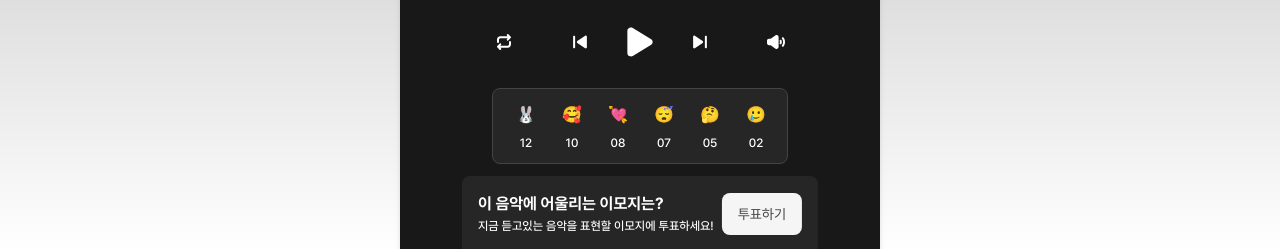
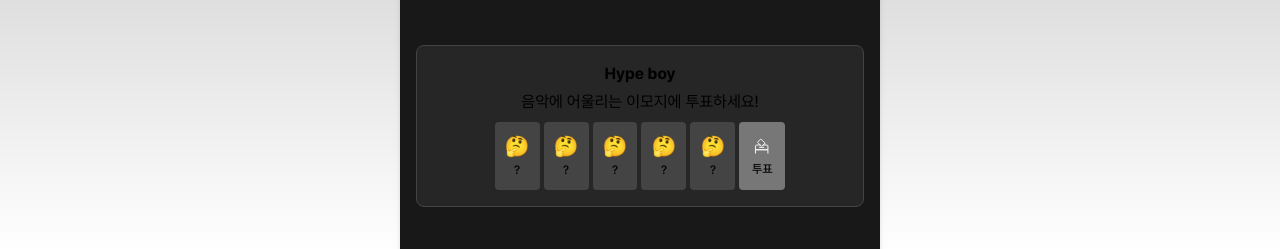
Before and after one commit to EmoHiphopSeason2/mz2mo-client, a Next.js app: page /playing in a window 1280 px wide. Shown: the part 548-797 px from the top of the page. Built offline with nearby package versions, Linux system fonts and the light colour scheme.

Commit message:
[MZO-65] 이모지 피커 UI 수정 및 임시 이모지 데이터 추가 (#44)

```diff
--- a/src/app/playing/page.tsx
+++ b/src/app/playing/page.tsx
@@ -2,18 +2,16 @@
 
 import dynamic from 'next/dynamic';
 
-import { useAtom } from 'jotai';
-
+import SearchIcon from '@/assets/icons/search.svg';
+import VoteIcon from '@/assets/icons/vote.svg';
 import EmojiPicker from '@/components/EmojiPicker';
-import BasicButton from '@/components/button/BasicButton';
 import Header from '@/components/header/Header';
 import PreviousButton from '@/components/header/PreviousButton';
 import { Playlist, PlaylistButton, usePlaylist } from '@/components/playlist';
-import EmojiVoteList from '@/domains/playing/emoji-list';
 import PlayController from '@/domains/playing/play-controller';
 import VinylRecordList from '@/domains/playing/vinyl-record';
-import { useToast } from '@/hooks/useToast';
-import { controlOpenEmojiPickerAtom } from '@/stores/emoji-picker';
+import useDisclosure from '@/hooks/useDisclosure';
+import FormatUtil from '@/utils/format';
 
 const YoutubePlayer = dynamic(
   () => import('@/components/youtube-player/YoutubePlayer'),
@@ -22,23 +20,58 @@ const YoutubePlayer = dynamic(
   },
 );
 
+// @note: 임시 데이터
+const EMOJI_LIST = [
+  {
+    id: 'emoji-1',
+    unicode: 'U+1F601',
+    count: 434,
+  },
+  {
+    id: 'emoji-2',
+    unicode: 'U+1F602',
+    count: 212,
+  },
+  {
+    id: 'emoji-3',
+    unicode: 'U+1F60D',
+    count: 123,
+  },
+  {
+    id: 'emoji-4',
+    unicode: 'U+1F621',
+    count: 12,
+  },
+  {
+    id: 'emoji-5',
+    unicode: 'U+1F62D',
+    count: 1,
+  },
+];
+
 const PlayingPage = () => {
-  const { toast } = useToast();
   const { isOpenPlaylist } = usePlaylist();
-  const [isEmojiPickerOpen, setIsEmojiPickerOpen] = useAtom(
-    controlOpenEmojiPickerAtom,
-  );
-
-  const handleOpenEmojiPickerButton = () => {
-    setIsEmojiPickerOpen(true);
-  };
-
-  // NOTE: 임시 토스트 테스트용
-  const toastTest = () => {
-    toast.success({ title: 'temp title', message: 'temp message' });
-  };
+  const emojiPickerDisclosure = useDisclosure();
 
   const PlaylistComponent = isOpenPlaylist ? <Playlist /> : null;
+  const isVoted = localStorage.getItem('hype boy'); // @fixme: 음악 제목으로 변경
+
+  // @note: local storage에 해당 음악에 대한 투표 기록이 있는지 확인
+  const emojiList = isVoted
+    ? EMOJI_LIST
+    : Array.from({ length: 5 }).map((_, index) => {
+        return {
+          id: index,
+          unicode: 'U+1F914',
+          count: null,
+        };
+      });
+
+  const handleEmojiButton = (
+    e: React.MouseEvent<HTMLButtonElement, MouseEvent>,
+  ) => {
+    console.log(e.target);
+  };
 
   return (
     <>
@@ -55,28 +88,38 @@ const PlayingPage = () => {
       <div className="flex flex-col py-2 my-auto">
         <VinylRecordList />
         <PlayController />
-        <EmojiVoteList />
+        <div className="flex flex-col items-center p-4 m-4 bg-gray-900 border border-gray-800 rounded-lg">
+          <h2 className="text-subtitle1">Hype boy</h2>
+          <p className="mt-1">음악에 어울리는 이모지에 투표하세요!</p>
+          <ol className="flex gap-1 mt-2">
+            {emojiList.map((emoji) => (
+              <li
+                key={emoji.id}
+                className="flex flex-col items-center justify-center p-2.5 bg-gray-800 rounded"
+              >
+                <span className="text-xl">
+                  {FormatUtil.formatUnicodeToEmoji(emoji.unicode)}
+                </span>
+                <span className="text-caption w-[23px] text-center">
+                  {emoji.count ?? '?'}
+                </span>
+              </li>
+            ))}
+            <button
+              onClick={emojiPickerDisclosure.open}
+              className="flex flex-col items-center justify-center p-2.5 bg-gray-600 rounded cursor-pointer text-caption"
+            >
+              {isVoted ? <SearchIcon /> : <VoteIcon />}
+              {isVoted ? '' : '투표'}
+            </button>
+          </ol>
+        </div>
       </div>
-      {isEmojiPickerOpen ? (
-        <EmojiPicker className="fixed bottom-0 -translate-x-1/2 left-1/2" />
-      ) : (
-        <div className="fixed bottom-0 justify-between items-center flex gap-2 p-4 max-w-[440px] -translate-x-1/2 bg-gray-900 rounded-t-lg left-1/2">
-          <div className="flex flex-col whitespace-nowrap">
-            <h4 className="text-white text-subtitle1">
-              이 음악에 어울리는 이모지는?
-            </h4>
-            <p className="text-white text-caption">
-              지금 듣고있는 음악을 표현할 이모지에 투표하세요!
-            </p>
-          </div>
-          <BasicButton
-            onClick={handleOpenEmojiPickerButton}
-            size="sm"
-            className="max-h-12"
-          >
-            <p className="text-body3 whitespace-nowrap">투표하기</p>
-          </BasicButton>
-        </div>
+      {emojiPickerDisclosure.isOpen && (
+        <EmojiPicker
+          className="fixed bottom-0"
+          onClose={emojiPickerDisclosure.close}
+        />
       )}
       {PlaylistComponent}
       <YoutubePlayer />
--- a/src/components/EmojiPicker.tsx
+++ b/src/components/EmojiPicker.tsx
@@ -3,81 +3,67 @@
 import React, { useState } from 'react';
 
 import clsx from 'clsx';
-import { useAtomValue, useSetAtom } from 'jotai';
+import { motion } from 'framer-motion';
 
 import CloseIcon from '@/assets/icons/close.svg';
 import AppPortal from '@/components/app-portal';
 import EmojiButton from '@/components/button/EmojiButton';
-import {
-  controlEmojiPickerCurrentSongAtom,
-  controlOpenEmojiPickerAtom,
-} from '@/stores/emoji-picker/actions';
-
-// FIX: 서버로부터 emoji 불러오기
-const emojis = [
-  { id: 'rabbit', icon: '🐰' },
-  { id: 'lovely', icon: '🥰' },
-  { id: 'cupid', icon: '💘' },
-  { id: 'sleepy', icon: '😴' },
-  { id: 'curious', icon: '🤔' },
-  { id: 'sad', icon: '🥲' },
-];
+import { TEMP_EMOJI } from '@/emoji';
+import FormatUtil from '@/utils/format';
 
 interface EmojiPickerProps {
+  onClose: () => void;
   className?: React.ComponentProps<'div'>['className'];
 }
 
-const EmojiPicker = ({ className }: EmojiPickerProps) => {
+const EmojiPicker = ({ onClose, className }: EmojiPickerProps) => {
   const [iconId, setIconId] = useState<string | null>(); // FIXME: 투표한 이모지의 id로 설정, 없다면 null
-  const setIsOpen = useSetAtom(controlOpenEmojiPickerAtom);
-  const currentSong = useAtomValue(controlEmojiPickerCurrentSongAtom);
 
   const handleIconButton = (
     e: React.MouseEvent<HTMLButtonElement, MouseEvent>,
   ) => {
     // TODO: api 호출 및 투표 결과 모달
     !!e.currentTarget?.id && setIconId(e.currentTarget?.id);
-  };
-
-  const handleCloseButton = () => {
-    setIsOpen(false);
+    // @ fixme: 현재 재생중인 음악 제목으로 변경
+    localStorage.setItem('hype boy', e.currentTarget.value);
   };
 
   return (
     <AppPortal.Wrapper portalName="emoji-picker-portal">
-      <div
+      <motion.div
+        initial={{ y: 100, opacity: 0 }}
+        animate={{ y: 0, opacity: 1 }}
         className={clsx(
           className,
-          'break-keep max-w-m px-4 py-4 bg-gray-900 rounded-t-lg',
+          'break-keep max-w-[480px] w-full px-4 py-6 bg-gray-900 rounded-t-lg',
         )}
       >
-        <div className="flex items-start justify-between gap-2 pb-4 border-b border-b-gray-500">
-          <div className="flex flex-col">
-            <span className="text-subtitle1">
-              {currentSong} 음악에 어울리는 이모지는?
-            </span>
-            <span className="text-caption">
-              아래 이모지 중 노래를 대표할 이모지 1개를 선택하세요!
-            </span>
+        <div className="flex flex-col items-center justify-between gap-1">
+          <div className="relative flex justify-center w-full">
+            <h2 className="text-subtitle1">이모지 투표</h2>
+            <button onClick={onClose} className="absolute right-0">
+              <CloseIcon className="w-6 h-6" />
+            </button>
           </div>
-          <button onClick={handleCloseButton}>
-            <CloseIcon className="w-6 h-6" />
-          </button>
+          <span className="text-caption">
+            이 음악에 어울리는 이모지에 투표하세요!
+          </span>
         </div>
-        <div className="flex items-center justify-center w-full gap-2 pt-5 text-2xl">
-          {emojis.map((emoji) => (
+        <div className="grid grid-cols-6 max-h-[200px] overflow-auto gap-1 mt-4">
+          {TEMP_EMOJI.map((emoji) => (
             <EmojiButton
               onClick={handleIconButton}
               isClicked={iconId === emoji.id}
               key={emoji.id}
               id={emoji.id}
+              value={emoji.unicode}
               type="button"
             >
-              {emoji.icon}
+              {FormatUtil.formatUnicodeToEmoji(emoji.unicode)}
             </EmojiButton>
           ))}
         </div>
-      </div>
+      </motion.div>
     </AppPortal.Wrapper>
   );
 };
--- a/src/components/bottom-player/BottomMusicPlayer.tsx
+++ b/src/components/bottom-player/BottomMusicPlayer.tsx
@@ -10,7 +10,6 @@ import ControlPauseIcon from '@/assets/icons/controlPause.svg';
 import ControlPlayIcon from '@/assets/icons/controlPlay.svg';
 import ControlPrevIcon from '@/assets/icons/controlPrev.svg';
 import { PlaylistButton } from '@/components/playlist';
-import YoutubePlayer from '@/components/youtube-player';
 import {
   controlCurrentDurationAtom,
   controlCurrentPlayingAtom,
@@ -104,7 +103,6 @@ const BottomMusicPlayer = () => {
           </div>
         </div>
       </section>
-      <YoutubePlayer />
     </>
   );
 };
--- a/src/components/button/EmojiButton.tsx
+++ b/src/components/button/EmojiButton.tsx
@@ -16,25 +16,20 @@ const EmojiButton = ({
   ...props
 }: EmojiButtonProps) => {
   return (
-    <button
-      className={clsx(
-        isClicked
-          ? 'bg-gradient-to-br from-[#1853FF] to-[#18FF59]'
-          : 'bg-transparent',
-        'transition-all duration-75 rounded-lg hover:bg-gray-900 p-[1px]',
-        className,
-      )}
-      {...props}
-    >
-      <div
+    <div className="flex justify-center w-full">
+      <button
         className={clsx(
-          isClicked ? 'bg-gray-900' : 'bg-transparent',
-          'w-full px-2.5 py-2 hover:bg-gray-900 rounded-lg',
+          isClicked
+            ? 'bg-gray-800 border-gray-600'
+            : 'border-gray-900 bg-transparent',
+          'transition-all  duration-75 rounded p-2 border text-2xl w-[50px] h-[50px] hover:border-gray-700',
+          className,
         )}
+        {...props}
       >
         {children}
-      </div>
-    </button>
+      </button>
+    </div>
   );
 };
 
--- a/src/domains/playing/emoji-list/EmojiVoteList.tsx
+++ /dev/null
@@ -1,28 +0,0 @@
-'use client';
-
-// FIX: 서버로부터 emoji 불러오기
-const emojis = [
-  { id: 'rabbit', icon: '🐰', voteAmount: 12 },
-  { id: 'lovely', icon: '🥰', voteAmount: 10 },
-  { id: 'cupid', icon: '💘', voteAmount: 8 },
-  { id: 'sleepy', icon: '😴', voteAmount: 7 },
-  { id: 'curious', icon: '🤔', voteAmount: 5 },
-  { id: 'sad', icon: '🥲', voteAmount: 2 },
-];
-
-const EmojiVoteList = () => {
-  return (
-    <div className="max-w-[296px] flex gap-5 px-5 pt-3.5 pb-2.5 bg-gray-900 border border-gray-800 border-solid rounded-lg mx-auto">
-      {emojis.map(({ id, icon, voteAmount }) => (
-        <div className="flex flex-col w-[26px] gap-y-1" key={id}>
-          <div className="mx-auto w-[26px] h-[26px] text-center">{icon}</div>
-          <p className="text-caption mx-auto text-white">
-            {String(voteAmount).padStart(2, '0')}
-          </p>
-        </div>
-      ))}
-    </div>
-  );
-};
-
-export default EmojiVoteList;
--- a/src/domains/playing/emoji-list/index.ts
+++ /dev/null
@@ -1,3 +0,0 @@
-import EmojiVoteList from './EmojiVoteList';
-
-export default EmojiVoteList;
--- /dev/null
+++ b/src/emoji.ts
@@ -0,0 +1,152 @@
+export const TEMP_EMOJI = [
+  {
+    id: '1',
+    unicode: 'U+1F601',
+    icon: '😁',
+  },
+  {
+    id: '2',
+    unicode: 'U+1F61C',
+    icon: '😜',
+  },
+  {
+    id: '3',
+    unicode: 'U+1F621',
+    icon: '😡',
+  },
+  {
+    id: '4',
+    unicode: 'U+1F62D',
+    icon: '😭',
+  },
+  {
+    id: '5',
+    unicode: 'U+1F631',
+    icon: '😱',
+  },
+  {
+    id: '6',
+    unicode: 'U+1F64F',
+    icon: '🙏',
+  },
+  {
+    id: '7',
+    unicode: 'U+2728',
+    icon: '✨',
+  },
+  {
+    id: '8',
+    unicode: 'U+2615',
+    icon: '☕',
+  },
+  {
+    id: '9',
+    unicode: 'U+26C4',
+    icon: '⛄',
+  },
+  {
+    id: '10',
+    unicode: 'U+1F308',
+    icon: '🌈',
+  },
+  {
+    id: '11',
+    unicode: 'U+1F30A',
+    icon: '🌊',
+  },
+  {
+    id: '12',
+    unicode: 'U+1F340',
+    icon: '🍀',
+  },
+  {
+    id: '13',
+    unicode: 'U+1F36D',
+    icon: '🍭',
+  },
+  {
+    id: '14',
+    unicode: 'U+1F383',
+    icon: '🎃',
+  },
+  {
+    id: '15',
+    unicode: 'U+1F389',
+    icon: '🎉',
+  },
+  {
+    id: '16',
+    unicode: 'U+1F393',
+    icon: '🎓',
+  },
+  {
+    id: '17',
+    unicode: 'U+1F3C3',
+    icon: '🏃',
+  },
+  {
+    id: '18',
+    unicode: 'U+1F48A',
+    icon: '💊',
+  },
+  {
+    id: '19',
+    unicode: 'U+1F48D',
+    icon: '💍',
+  },
+  {
+    id: '20',
+    unicode: 'U+1F495',
+    icon: '💕',
+  },
+  {
+    id: '21',
+    unicode: 'U+1F4B0',
+    icon: '💰',
+  },
+  {
+    id: '22',
+    unicode: 'U+1F4AA',
+    icon: '💪',
+  },
+  {
+    id: '23',
+    unicode: 'U+1F525',
+    icon: '🔥',
+  },
+  {
+    id: '24',
+    unicode: 'U+1F60E',
+    icon: '😎',
+  },
+  {
+    id: '25',
+    unicode: 'U+1F608',
+    icon: '😈',
+  },
+  {
+    id: '26',
+    unicode: 'U+1F634',
+    icon: '😴',
+  },
+  {
+    id: '27',
+    unicode: 'U+1F6C1',
+    icon: '🛁',
+  },
+  {
+    id: '28',
+    unicode: 'U+1F40C',
+    icon: '🐌',
+  },
+  {
+    id: '29',
+    unicode: 'U+1F3A4',
+    icon: '🎤',
+  },
+  {
+    id: '30',
+    unicode: 'U+1F4A6',
+    icon: '💦',
+  },
+];
--- /dev/null
+++ b/src/hooks/useDisclosure.ts
@@ -0,0 +1,17 @@
+import React, { useMemo, useState } from 'react';
+
+const useDisclosure = () => {
+  const [isOpen, setIsOpen] = useState(false);
+
+  return useMemo(
+    () => ({
+      isOpen,
+      open: () => setIsOpen(true),
+      close: () => setIsOpen(false),
+      toggle: () => setIsOpen((prevState) => !prevState),
+    }),
+    [isOpen],
+  );
+};
+
+export default useDisclosure;
--- a/src/stores/emoji-picker/actions.ts
+++ /dev/null
@@ -1,25 +0,0 @@
-import { atom } from 'jotai';
-
-import emojiPickerAtom from '@/stores/emoji-picker/stores';
-
-/**
- * emoji picker 모달 상태 (open or close)
- */
-export const controlOpenEmojiPickerAtom = atom(
-  (get) => get(emojiPickerAtom).isOpen,
-  (get, set, isOpen: boolean) => {
-    const prevAtom = get(emojiPickerAtom);
-    set(emojiPickerAtom, { ...prevAtom, isOpen: isOpen });
-  },
-);
-
-/**
- * 어떤 음악에 대한 emoji-picker 인지 설정
- */
-export const controlEmojiPickerCurrentSongAtom = atom(
-  (get) => get(emojiPickerAtom).currentSong,
-  (get, set, updateSong: string) => {
-    const prevAtom = get(emojiPickerAtom);
-    set(emojiPickerAtom, { ...prevAtom, currentSong: updateSong });
-  },
-);
--- a/src/stores/emoji-picker/index.ts
+++ /dev/null
@@ -1,2 +0,0 @@
-export * from './actions';
-export * from './stores';
--- a/src/stores/emoji-picker/stores.ts
+++ /dev/null
@@ -1,10 +0,0 @@
-import { atom } from 'jotai';
-
-import { EmojiPickerControllerType } from '@/types/atom';
-
-const emojiPickerAtom = atom<EmojiPickerControllerType>({
-  currentSong: '',
-  isOpen: false,
-});
-
-export default emojiPickerAtom;
--- a/src/utils/format.ts
+++ b/src/utils/format.ts
@@ -16,6 +16,10 @@ class FormatUtil {
       .slice(0, maxLength + 1)
       .concat(text.length > maxLength ? '...' : '');
   }
+
+  static formatUnicodeToEmoji(unicode: string) {
+    return String.fromCodePoint(parseInt(unicode.replace('U+', ''), 16));
+  }
 }
 
 export default FormatUtil;
```
Also changed, not shown: src/assets/icons/search.svg (added), src/assets/icons/vote.svg (added).
